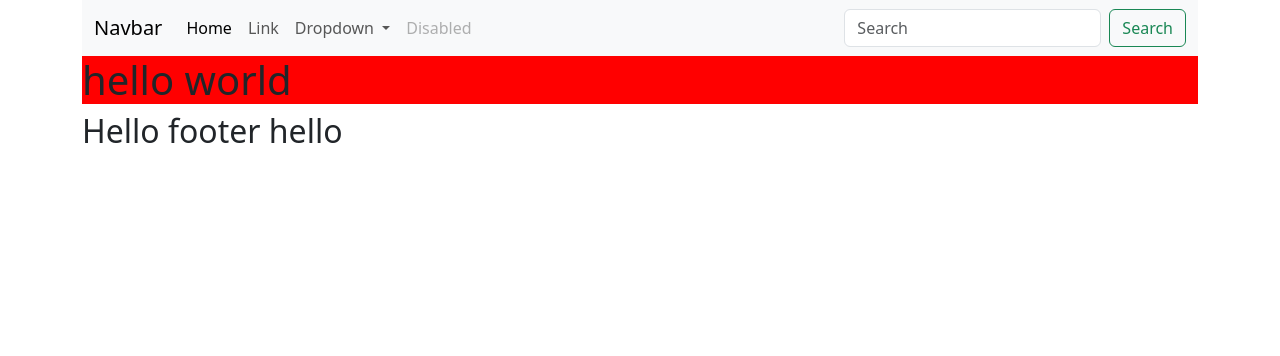
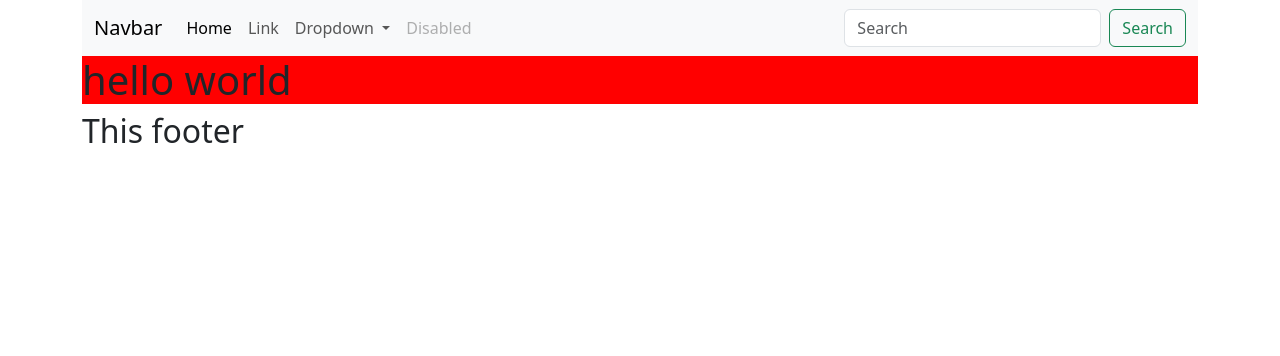
Before and after one commit to Arvind8755/sdeploy, a Django app: page / in a window 1280 px wide. Shown: the top 356 px of the page. Run offline with Django 5.2, Linux system fonts and the light colour scheme.

Commit message:
first commit

```diff
--- a/fistp/firstapp/templates/base/base.html
+++ b/fistp/firstapp/templates/base/base.html
@@ -72,7 +72,7 @@
 
 
   <div class="container">
-    <h2>  Hello footer hello  </h2>
+    <h2>  This footer   </h2>
   </div>
 
 
```
